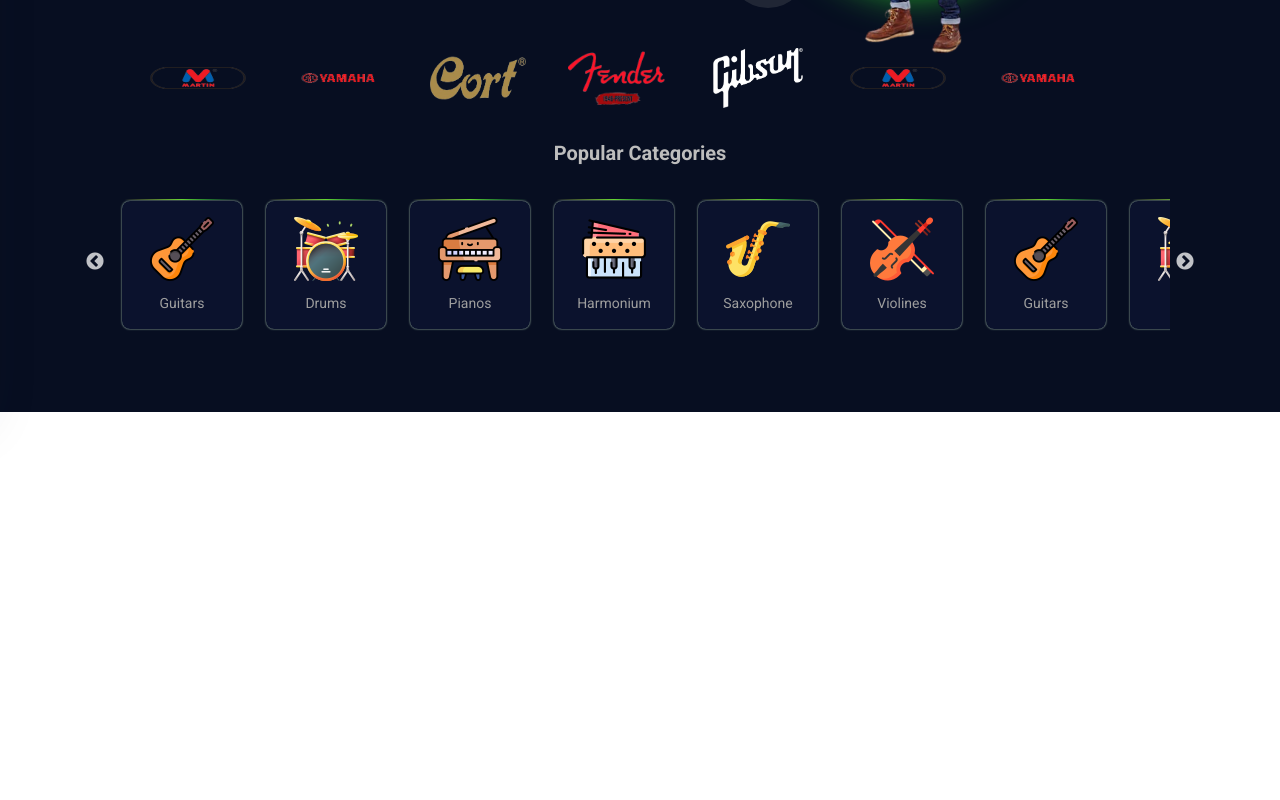
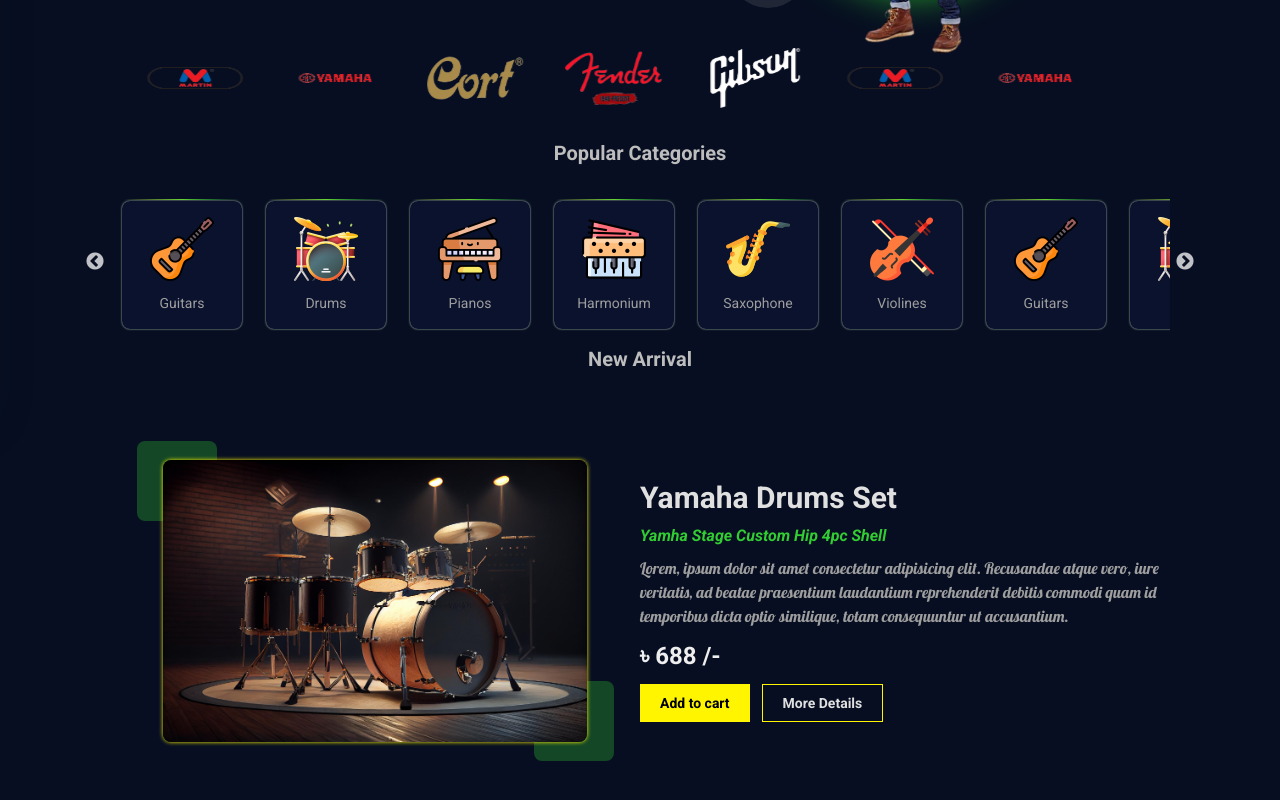
Before and after one commit to StackMERNer/music-land-frontend, a React (Vite) app: page / in a window 1280 px wide. Shown: the part 388-1188 px from the top of the page. Before the commit the page ends 800 px from the top, so only its background shows below. Built offline with nearby package versions, Linux system fonts and the light colour scheme.

Commit message:
add new arrival section

```diff
--- a/src/components/Hero/Hero.tsx
+++ b/src/components/Hero/Hero.tsx
@@ -1,5 +1,6 @@
 import heroImage from "./../../assets/hero.png";
 import "./hero.css";
+import NewArrival from "./NewArrival";
 import PopularBrands from "./PopularBrands";
 import PopularCategories from "./PopularCategories";
 const Hero = () => {
@@ -47,6 +48,7 @@
       </div>
       <PopularBrands />
       <PopularCategories />
+      <NewArrival />
     </section>
   );
 };
--- /dev/null
+++ b/src/components/Hero/NewArrival.tsx
@@ -0,0 +1,43 @@
+import drums from "./../../assets/drums.jpg";
+
+const NewArrival = () => {
+  return (
+    <section className="py-3">
+      <h1 className="text-center text-xl font-bold font-roboto text-gray-400 ">
+        New Arrival
+      </h1>
+      <div className="grid grid-cols-1 md:grid-cols-2 py-7 px-5 items-center">
+        <div className="w-full h-[400px]  flex justify-center items-center relative">
+          <span className="h-[80px] w-[80px] bg-green-light opacity-30 absolute rounded-lg z-0 right-[5%] bottom-[10%]"></span>
+          <span className="h-[80px] w-[80px] bg-green-light opacity-30 absolute rounded-lg z-0 top-[10%] left-[5%]"></span>
+          <div className="shadow-[0_0_4px] shadow-primary-yellow rounded-lg overflow-hidden  w-[80%] z-10">
+            <img src={drums} alt="" />
+          </div>
+        </div>
+        <div>
+          <h1 className="text-3xl font-bold text-gray-300">Yamaha Drums Set</h1>
+          <h3 className="text-green-light italic font-semibold my-2">
+            Yamha Stage Custom Hip 4pc Shell
+          </h3>
+          <p className="font-stylish clear-start text-gray-500">
+            Lorem, ipsum dolor sit amet consectetur adipisicing elit. Recusandae
+            atque vero, iure veritatis, ad beatae praesentium laudantium
+            reprehenderit debitis commodi quam id temporibus dicta optio
+            similique, totam consequuntur ut accusantium.
+          </p>
+          <p className="text-gray-200 text-2xl font-bold py-3">৳ 688 /-</p>
+          <div className="flex gap-3">
+            <button className="px-5 py-2  bg-primary-yellow font-roboto text-sm font-semibold">
+              Add to cart
+            </button>
+            <button className="px-5 py-2 border  border-primary-yellow font-roboto text-sm font-semibold text-gray-300 ">
+              More Details
+            </button>
+          </div>
+        </div>
+      </div>
+    </section>
+  );
+};
+
+export default NewArrival;
--- a/src/components/Hero/PopularCategories.tsx
+++ b/src/components/Hero/PopularCategories.tsx
@@ -57,7 +57,7 @@
   // }
 
   return (
-    <div className="px-5">
+    <section className="px-5">
       <h1 className="text-center text-xl font-bold font-roboto text-gray-400 py-6">
         Popular Categories
       </h1>
@@ -107,7 +107,7 @@
           </div>
         ))}
       </div> */}
-    </div>
+    </section>
   );
 };
 
```
Also changed, not shown: src/assets/drums.jpg (added).
